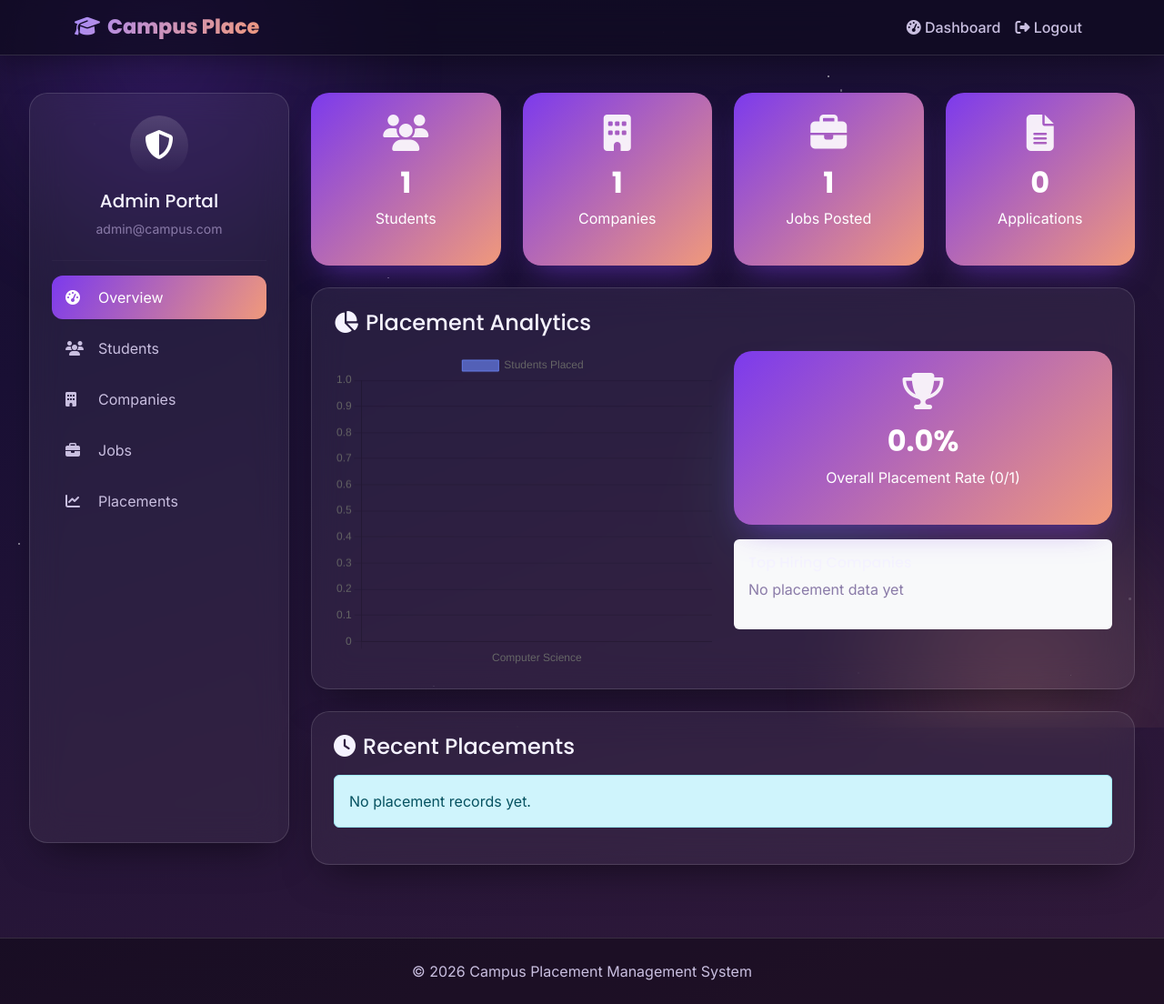
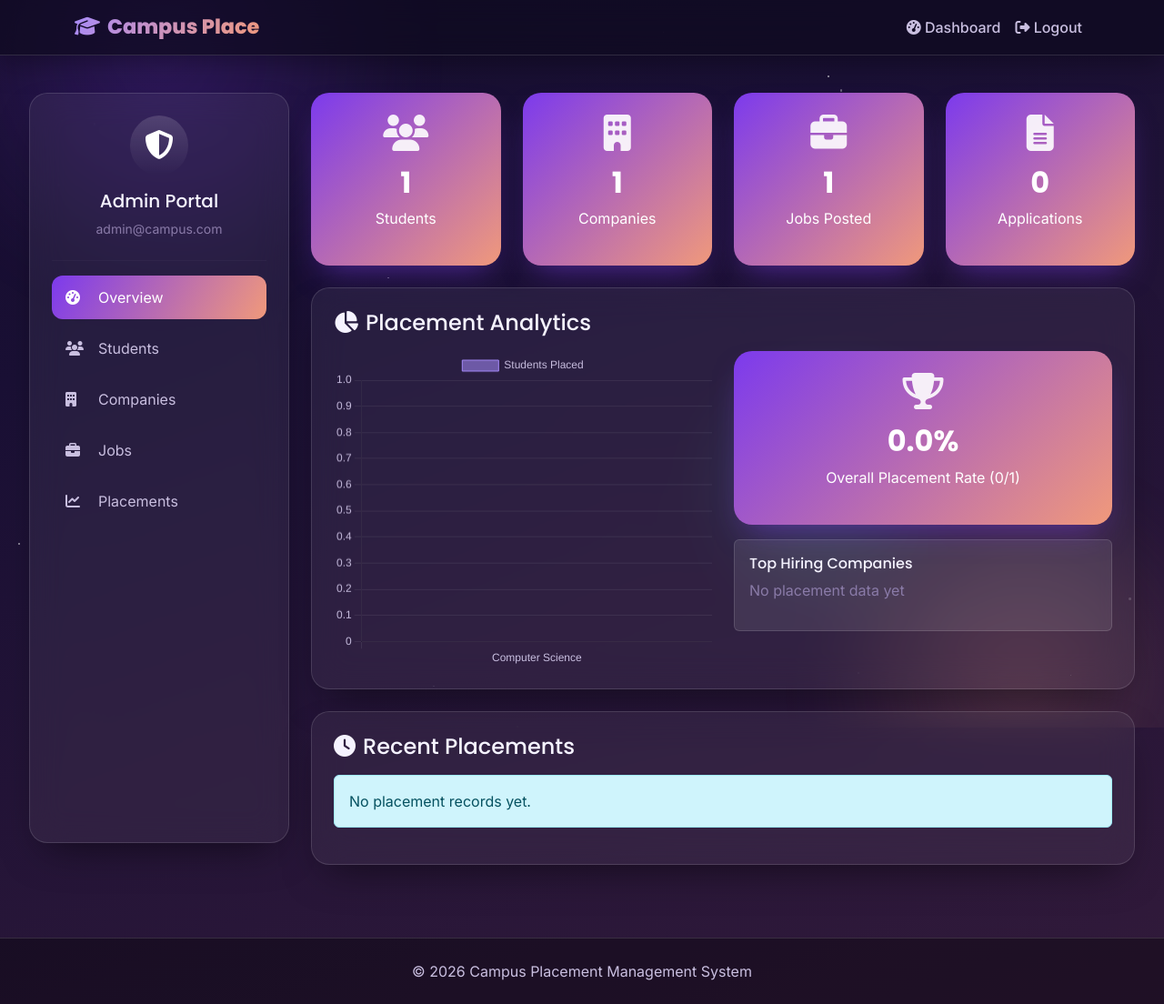
Before and after one commit to Nitish204/placement_managment_system, a Flask app: page /admin/dashboard in a window 1280 px wide. Shown: the whole page at 91% size. Run offline with Flask 3, Linux system fonts and the light colour scheme; a user stored in the database is signed in; data comes from the database, SQL or seed files in the repository; data that the repository does not hold is empty.

Commit message:
Refactor admin dashboard layout and styles
Updated styles and improved accessibility for admin dashboard.

```diff
--- a/templates/admin_dashboard.html
+++ b/templates/admin_dashboard.html
@@ -6,7 +6,7 @@
         <div class="col-lg-3 mb-4">
             <div class="sidebar">
                 <div class="text-center mb-4">
-                    <div class="rounded-circle bg-gradient p-3 d-inline-block" style="background: linear-gradient(135deg, #667eea, #764ba2);">
+                    <div class="rounded-circle bg-gradient p-3 d-inline-block" style="background: linear-gradient(135deg, var(--accent-1), var(--accent-3));">
                         <i class="fas fa-shield-alt fa-2x text-white"></i>
                     </div>
                     <h5 class="mt-3">Admin Portal</h5>
@@ -45,7 +45,7 @@
                             <h3>{{ "%.1f"|format(placement_percentage) }}%</h3>
                             <p>Overall Placement Rate ({{ placed_count }}/{{ total_students }})</p>
                         </div>
-                        <div class="bg-light p-3 rounded">
+                        <div class="p-3 rounded" style="background: var(--glass-strong); border:1px solid var(--glass-border);">
                             <h6>Top Hiring Companies</h6>
                             {% for company in company_stats %}
                                 <div class="d-flex justify-content-between mb-2">
@@ -98,8 +98,8 @@
             datasets: [{
                 label: 'Students Placed',
                 data: {{ branch_data|tojson }},
-                backgroundColor: 'rgba(102, 126, 234, 0.7)',
-                borderColor: '#667eea',
+                backgroundColor: 'rgba(167, 139, 250, 0.55)',
+                borderColor: '#a78bfa',
                 borderWidth: 1,
                 borderRadius: 10
             }]
@@ -107,8 +107,12 @@
         options: {
             responsive: true,
             plugins: {
-                legend: { position: 'top' },
+                legend: { position: 'top', labels: { color: '#c9bfe0' } },
                 title: { display: false }
+            },
+            scales: {
+                x: { ticks: { color: '#c9bfe0' }, grid: { color: 'rgba(255,255,255,0.08)' } },
+                y: { ticks: { color: '#c9bfe0' }, grid: { color: 'rgba(255,255,255,0.08)' } }
             }
         }
     });
```
